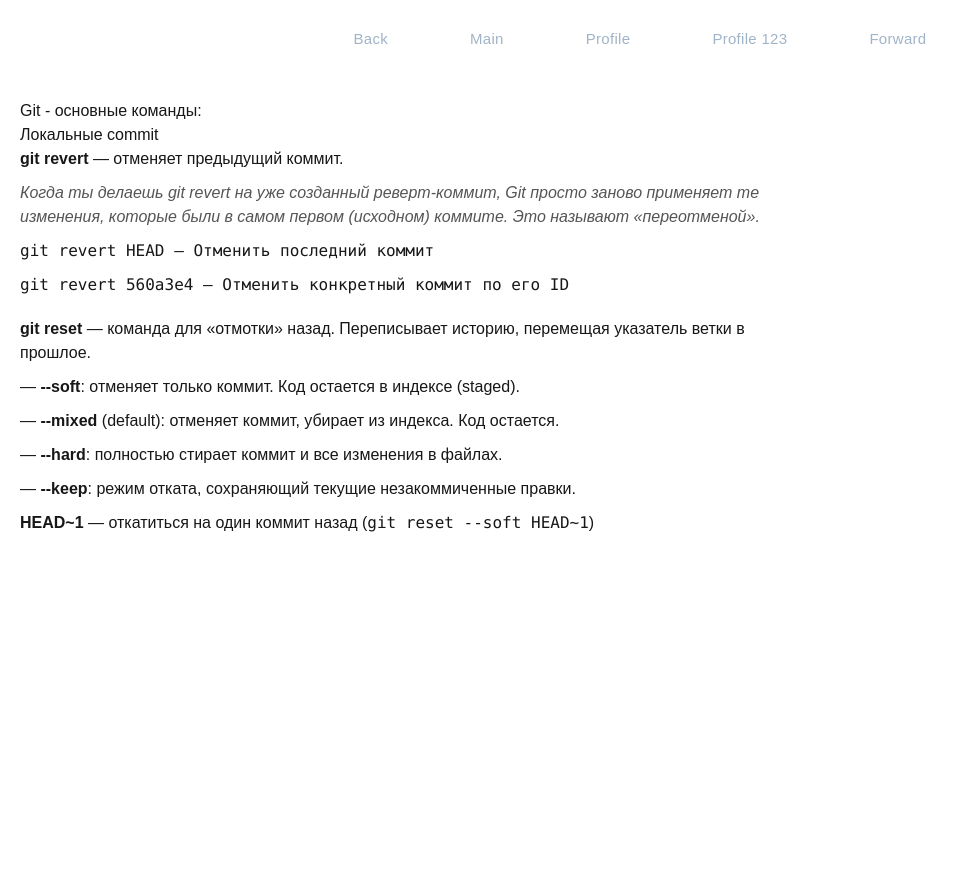
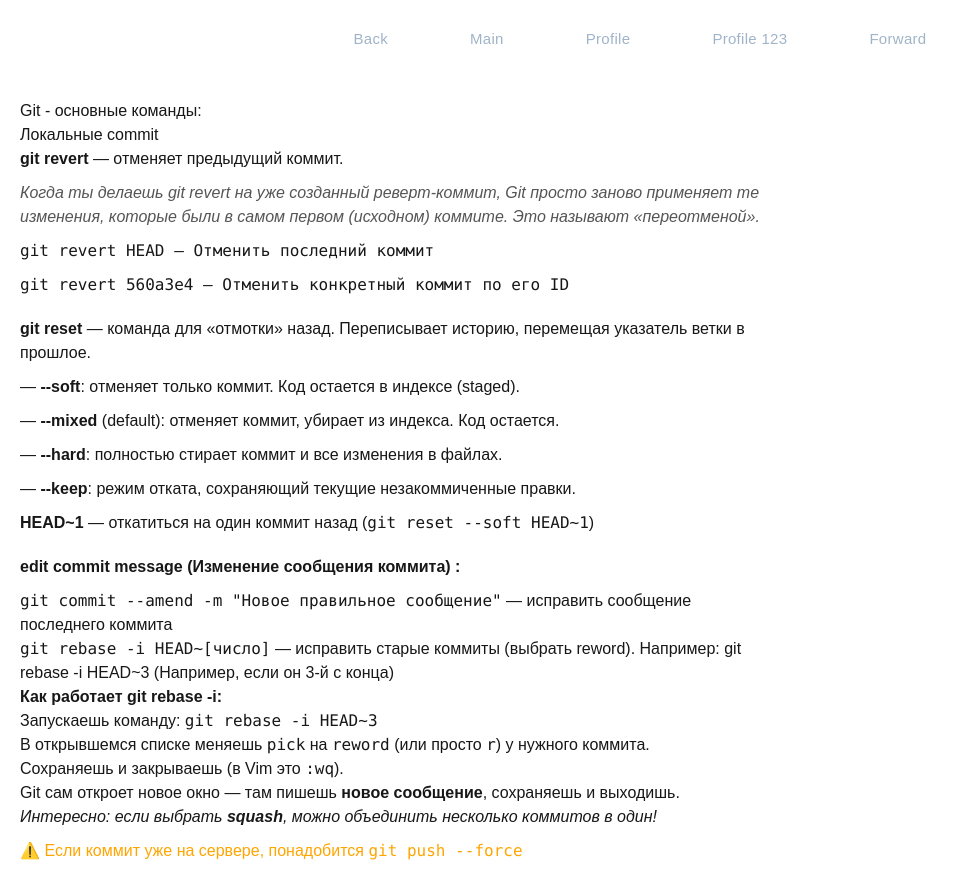
Before and after one commit to tymanskaya/next, a Next.js app: page /ddd in a window 1280 px wide. Shown: the whole page, without its empty margins (0-968 px from the left). Before the commit the page ends 800 px from the top, so only its background shows below. Built offline with nearby package versions, Linux system fonts and the light colour scheme.

Commit message:
конспект по git

```diff
--- a/app/ddd/page.tsx
+++ b/app/ddd/page.tsx
@@ -28,6 +28,26 @@ export default function Page() {
                     <p><b>HEAD~1</b> — откатиться на один коммит назад (<code>git reset --soft HEAD~1</code>)</p>
                 </div>
             </section>
+
+            <section style={{ marginTop: '20px' }}>
+                <div style={{ display: 'flex', flexDirection: 'column', gap: '10px' }}>
+                <p><b>edit commit message (Изменение сообщения коммита) :</b></p>
+                <ul>
+                    <li><code>git commit --amend -m "Новое правильное сообщение"</code> — исправить сообщение последнего коммита</li>
+                    <li><code>git rebase -i HEAD~[число]</code> — исправить старые коммиты (выбрать reword).
+                    Например: git rebase -i HEAD~3 (Например, если он 3-й с конца) </li>
+                    <p><b>Как работает git rebase -i:</b></p>
+                    <ol>
+                        <li>Запускаешь команду: <code>git rebase -i HEAD~3</code></li>
+                        <li>В открывшемся списке меняешь <code>pick</code> на <code>reword</code> (или просто <code>r</code>) у нужного коммита.</li>
+                        <li>Сохраняешь и закрываешь (в Vim это <code>:wq</code>).</li>
+                        <li>Git сам откроет новое окно — там пишешь <b>новое сообщение</b>, сохраняешь и выходишь.</li>
+                    </ol>
+                    <p><i>Интересно: если выбрать <b>squash</b>, можно объединить несколько коммитов в один!</i></p>
+                </ul>
+                <p style={{color: 'orange'}}>⚠️ Если коммит уже на сервере, понадобится <code>git push --force</code></p>
+                </div>
+            </section>
         </div>
     );
 }
```
